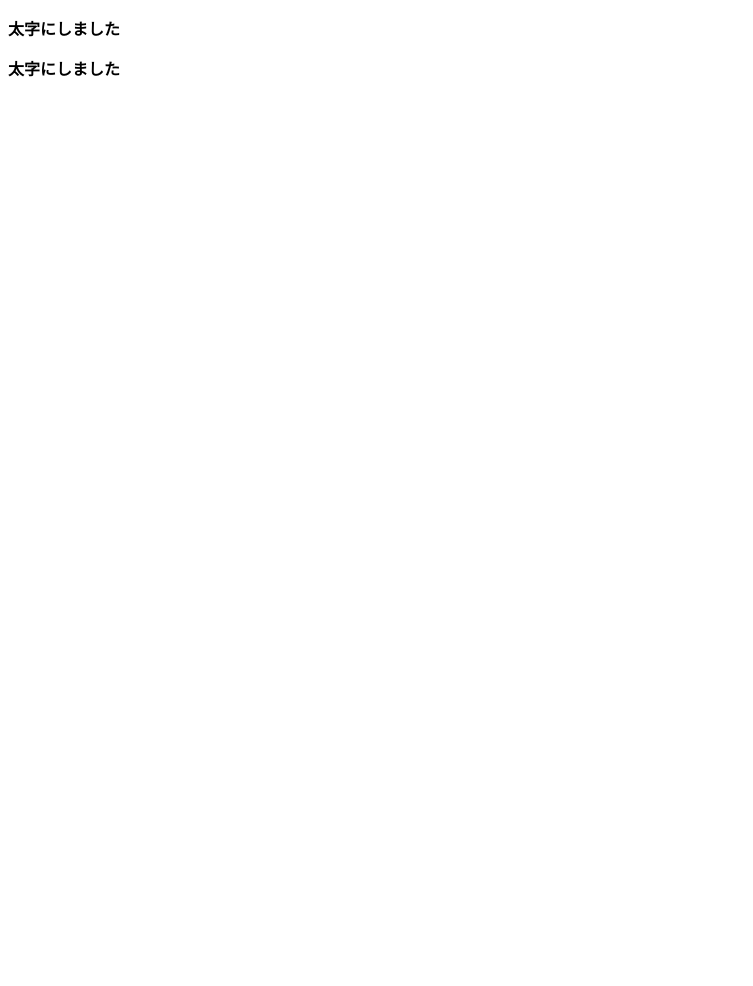
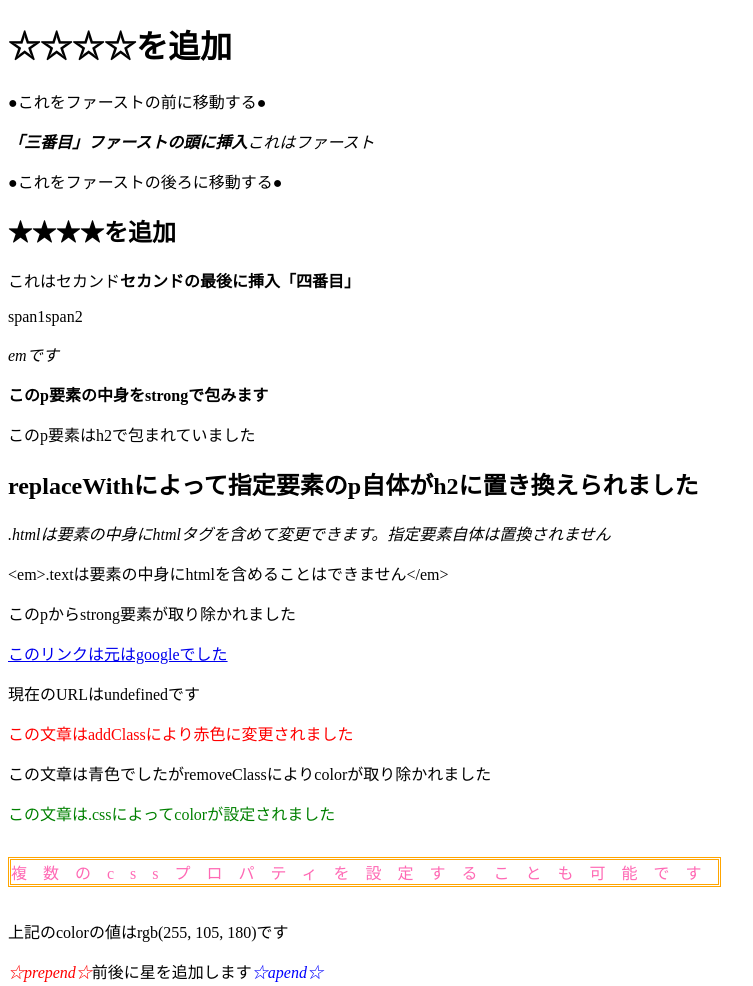
Before and after one commit to yncpp/test, a plain HTML site: page sample2-l.html in a window 1280 px wide. Shown: the whole page, without its empty margins (0-753 px from the left). Before the commit the page ends 800 px from the top, so only its background shows below. Drawn offline with nearby package versions, Linux system fonts and the light colour scheme.

Commit message:
2-2.HTML/CSSを操作する/jQueryの命令を終了

```diff
--- a/sample2-l.html
+++ b/sample2-l.html
@@ -3,25 +3,124 @@
 <head>
     <meta charset="UTF-8">
     <meta name="viewport" content="width=device-width, initial-scale=1.0">
-    <title>sample変更</title>
+    <title>HTMLの追加</title>
     <script src="https://ajax.googleapis.com/ajax/libs/jquery/3.5.1/jquery.min.js"></script>
     <script>
         $(function(){
-            console.log($("p.first").html());
-            console.log($("p.second").html());
 
-            $("p.first").html("<strong>太字にしました</strong>");
-            console.log($("p.first").html());
-            console.log($("p.second").html());
+            //// HTML要素を挿入する
+            // .first内の先頭に挿入
+            $("p.first").prepend("<strong>ファーストの頭に挿入</storong>");
+            // .second内の後ろに挿入
+            $("p.second").append("<strong>セカンドの最後に挿入</strong>");
+            // .first要素の前にh1を挿を入
+            $("p.first").before("<h1>☆☆☆☆を追加</h1>");
+            // .first要素の後ろにh2を挿入
+            $("p.first").after("<h2>★★★★を追加</h2>");
 
-            $("p.second").html($('p.first').html());
-            console.log($("p.first").html());
-            console.log($("p.second").html());
+            //// HTML要素を移動する
+            // .first内の先頭に「三番目」を移動
+            $(".third").prependTo(".first");
+            // .second内の最後に「四番目」を移動
+            $(".fourth").appendTo(".second");
+            // h1の前に.fifthを移動
+            $(".fifth").insertBefore(".first");
+            // h1の後ろに.sixthを移動
+            $(".sixth").insertAfter(".first");
+
+            ////　他のHTML要素で包む
+            // .firstを<em>で包む
+            $(".first").wrap("<em></em>");
+            // 各.sampleごとにp要素で包まれる
+            $(".sample").wrap("<p></p>");
+            // span要素をまとめてp要素で包む。間の要素は追い出される
+            $(".sample").wrapAll("<p></p>");
+            // .seventhの中身をstrongで包む
+            $(".seventh").wrapInner("<strong></strong>");
+
+            //// 親要素を取り除く
+            $(".eighth").unwrap();
+
+            ////　要素の置き換え
+            $(".nineth").replaceWith("<h2>replaceWithによって指定要素のp自体がh2に置き換えられました</h2>");
+            $(".ten").html("<em>.htmlは要素の中身にhtmlタグを含めて変更できます。指定要素自体は置換されません</em>");
+            $(".eleven").text("<em>.textは要素の中身にhtmlを含めることはできません</em>");
+
+            //// 要素の削除
+            $(".twelve strong").remove();
+
+            //// 属性値の変更と取得
+            // .attrで属性名と属性値を指定して、属性値を変更する
+            $(".thirteen a").attr("href", "https://yahoo.co.jp");
+            // .attrで属性名のみを指定して現在の属性値を取得する
+            $(".fourteen").text("現在のURLは" +$(".thirty a").attr("href") + "です");
+            $(".fifteen a").removeAttr("href");
+
+            //// class属性の追加と削除
+            $(".sixteen").addClass("red");
+            $(".seventeen").removeClass("blue");
+
+            //// CSSの制御
+            // cssのプロパティを追加
+            $(".eighteen").css("color", "green");
+            // 複数プロパティをまとめて指定
+            $(".nineteen").css({
+                "color": "hotpink",
+                "border": "3px double orange",
+                "letter-spacing": "1em",
+                "display": "inline-block"
+            });
+            // cssの値を取得
+            $(".twenty span").text($(".nineteen").css("color"));
+
+            //// メソッドチェーン
+            $(".twenty-one").prepend("<em class='red'>☆prepend☆</em>")
+                            .append("<em class='blue'>☆apend☆</em>");
+
         });
     </script>
+    <style>
+        .red {
+            color: red;
+        }
+        .blue {
+            color: blue;
+        }
+    </style>
 </head>
 <body>
-    <p class="first">変更前</p>
-    <p class="second">変更後</p>
+    <p class="first">これはファースト</p>
+    <p class="second">これはセカンド</p>
+
+    <strong class="third">「三番目」</strong>
+    <strong class="fourth">「四番目」</strong>
+
+    <p class="fifth">●これをファーストの前に移動する●</p>
+    <p class="sixth">●これをファーストの後ろに移動する●</p>
+
+    <span class="sample">span1</span><em>emです</em><span class="sample">span2</span>
+
+    <p class="seventh">このp要素の中身をstrongで包みます</p>
+
+    <h2><p class="eighth">このp要素はh2で包まれていました</p></h2>
+
+    <p class="nineth">この要素は.replaceWithによって置き換えられていません</p>
+    <p class="ten">この要素は.htmlによって変更されていません</p>
+    <p class="eleven">この要素は.textによって変更されていません</p>
+
+    <p class="twelve"><strong>削除予定</strong>このpからstrong要素が取り除かれました</p>
+
+    <p class="thirteen"><a href="https://google.com" target="_blank">このリンクは元はgoogleでした</a></p>
+    <p class="fourteen">上のリンク先はヤフーです</p>
+    <p class="fifteen"><a href="https://google.com"></a></p>
+
+    <p class="sixteen">この文章はaddClassにより赤色に変更されました</p>
+    <p class="seventeen blue">この文章は青色でしたがremoveClassによりcolorが取り除かれました</p>
+
+    <p class="eighteen">この文章は.cssによってcolorが設定されました</p>
+    <p class="nineteen">複数のcssプロパティを設定することも可能です</p>
+    <p class="twenty">上記のcolorの値は<span>???</span>です</p>
+
+    <p class="twenty-one">前後に星を追加します</p>
 </body>
 </html>
```
